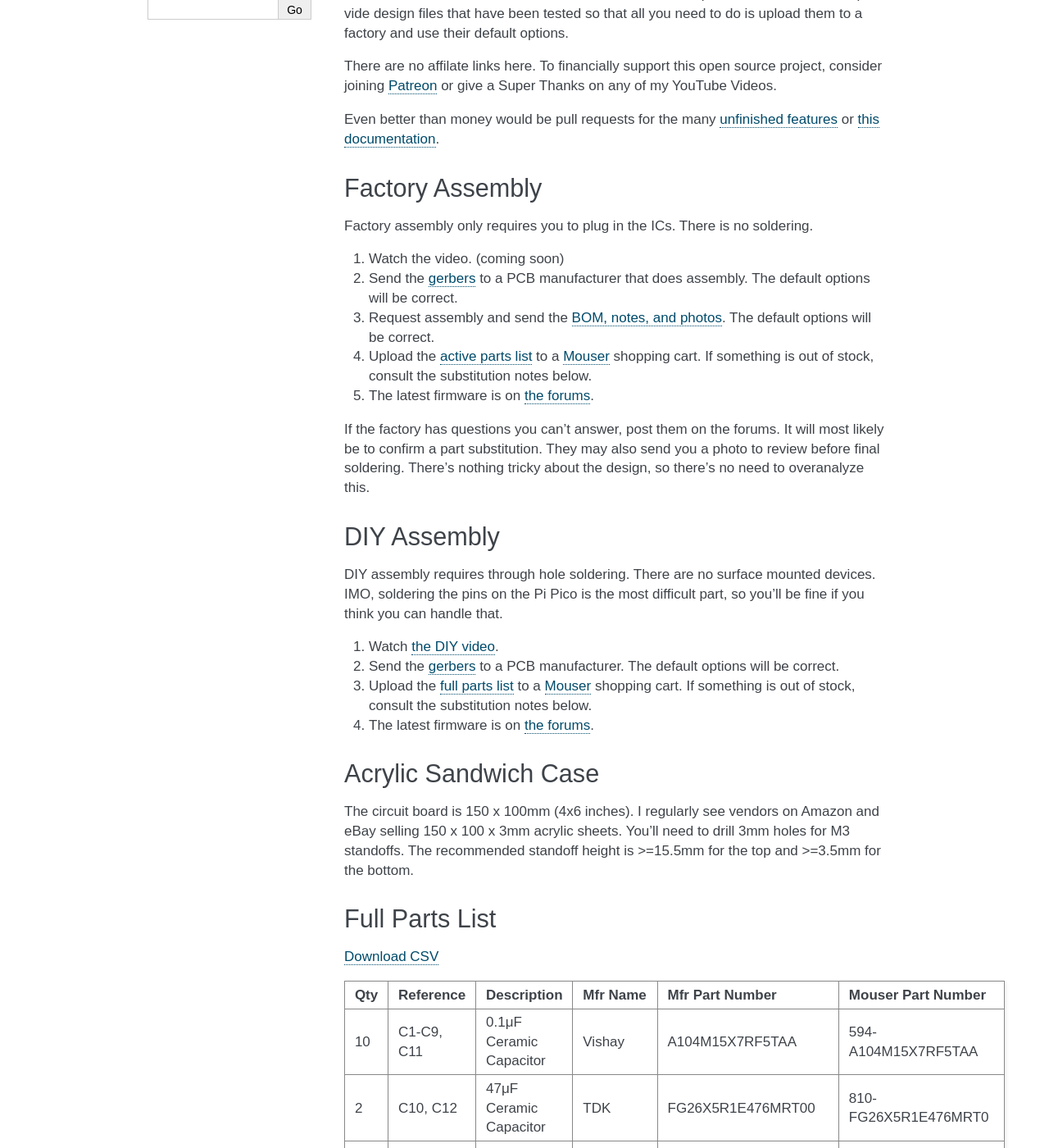
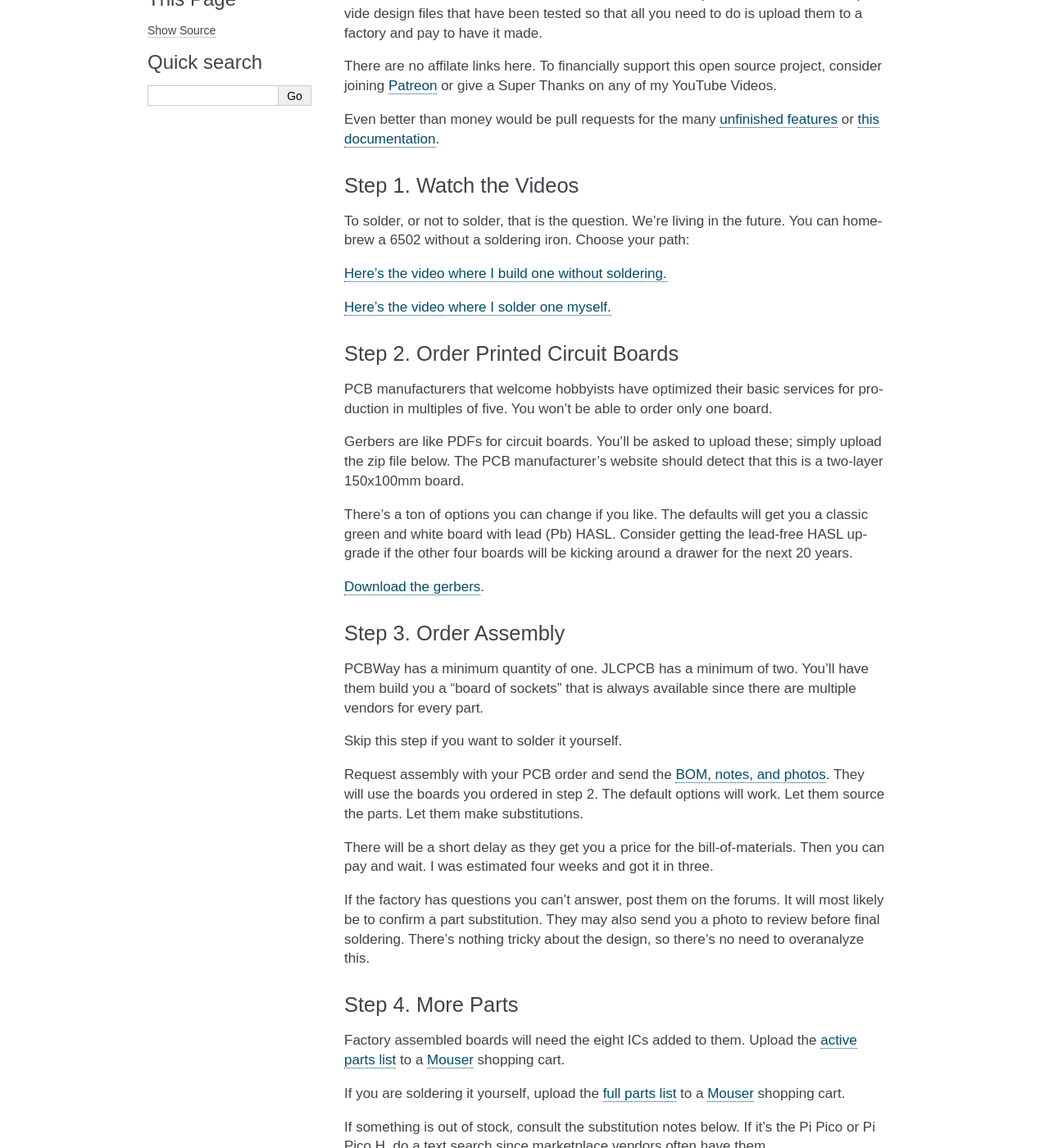
Before and after one commit to picocomputer/picocomputer.github.io, a Sphinx documentation site: the page built from docs/source/hardware.rst, in a window 1280 px wide and 1400 px high, scrolled down 396 px. Shown: the whole window at 82% size. Built offline with Sphinx 7.4.7, drawn with Linux system fonts in a browser that asks for light colours; some of the changed text lies outside the part shown.

Commit message:
assembly steps

```diff
--- a/docs/source/hardware.rst
+++ b/docs/source/hardware.rst
@@ -11,47 +11,83 @@
 Buying a Picocomputer
 ---------------------
 
-I do not sell hardware at this time and have no immediate plans to do so. Instead, I provide design files that have been tested so that all you need to do is upload them to a factory and use their default options.
+I do not sell hardware at this time and have no immediate plans to do so. Instead, I provide design files that have been tested so that all you need to do is upload them to a factory and pay to have it made.
 
 There are no affilate links here. To financially support this open source project, consider joining `Patreon <https://www.patreon.com/rumbledethumps>`_ or give a Super Thanks on any of my YouTube Videos.
 
 Even better than money would be pull requests for the many `unfinished features <https://github.com/picocomputer/rp6502/issues>`_ or `this documentation <https://github.com/picocomputer/picocomputer.github.io>`_.
 
-Factory Assembly
-----------------
+Step 1. Watch the Videos
+========================
 
-Factory assembly only requires you to plug in the ICs. There is no soldering.
+To solder, or not to solder, that is the question. We're living in the future. You can homebrew a 6502 without a soldering iron. Choose your path:
 
-1. Watch the video. (coming soon)
-2. Send the `gerbers <_static/gerbers.zip>`_ to a PCB manufacturer that does assembly. The default options will be correct.
-3. Request assembly and send the `BOM, notes, and photos <_static/assembly.zip>`_. The default options will be correct.
-4. Upload the `active parts list <_static/active.csv>`_ to a `Mouser <https://mouser.com>`_ shopping cart. If something is out of stock, consult the substitution notes below.
-5. The latest firmware is on `the forums <https://github.com/orgs/picocomputer/discussions/4>`_.
+`Here's the video where I build one without soldering. <https://youtu.be/4CjouKoCMUw>`_
+
+`Here's the video where I solder one myself. <https://youtu.be/bwgLXEQdq20>`_
+
+Step 2. Order Printed Circuit Boards
+====================================
+
+PCB manufacturers that welcome hobbyists have optimized their basic services for production in multiples of five. You won't be able to order only one board.
+
+Gerbers are like PDFs for circuit boards. You'll be asked to upload these; simply upload the zip file below. The PCB manufacturer's website should detect that this is a two-layer 150x100mm board.
+
+There's a ton of options you can change if you like. The defaults will get you a classic green and white board with lead (Pb) HASL. Consider getting the lead-free HASL upgrade if the other four boards will be kicking around a drawer for the next 20 years.
+
+`Download the gerbers <_static/rp6502-reva-gerbers.zip>`_.
+
+Step 3. Order Assembly
+======================
+
+PCBWay has a minimum quantity of one. JLCPCB has a minimum of two. You'll have them build you a "board of sockets" that is always available since there are multiple vendors for every part.
+
+Skip this step if you want to solder it yourself.
+
+Request assembly with your PCB order and send the `BOM, notes, and photos <_static/rp6502-reva-assembly.zip>`_. They will use the boards you ordered in step 2. The default options will work. Let them source the parts. Let them make substitutions.
+
+There will be a short delay as they get you a price for the bill-of-materials. Then you can pay and wait. I was estimated four weeks and got it in three.
 
 If the factory has questions you can't answer, post them on the forums. It will most likely be to confirm a part substitution. They may also send you a photo to review before final soldering. There's nothing tricky about the design, so there's no need to overanalyze this.
 
-DIY Assembly
-------------
+Step 4. More Parts
+==================
 
-DIY assembly requires through hole soldering. There are no surface mounted devices. IMO, soldering the pins on the Pi Pico is the most difficult part, so you'll be fine if you think you can handle that.
+Factory assembled boards will need the eight ICs added to them. Upload the `active parts list <_static/rp6502-reva-active.csv>`_ to a `Mouser <https://mouser.com>`_ shopping cart.
 
-1. Watch `the DIY video <https://youtu.be/bwgLXEQdq20>`_.
-2. Send the `gerbers <_static/gerbers.zip>`_ to a PCB manufacturer. The default options will be correct.
-3. Upload the `full parts list <_static/parts.csv>`_ to a `Mouser <https://mouser.com>`_ shopping cart. If something is out of stock, consult the substitution notes below.
-4. The latest firmware is on `the forums <https://github.com/orgs/picocomputer/discussions/4>`_.
+If you are soldering it yourself, upload the `full parts list <_static/rp6502-reva-full.csv>`_ to a `Mouser <https://mouser.com>`_ shopping cart.
+
+If something is out of stock, consult the substitution notes below. If it's the Pi Pico or Pi Pico H, do a text search since marketplace vendors often have them.
+
+Step 5. Pi Pico Firmware
+=========================
+
+`Download <https://github.com/picocomputer/discussions/files/11683923/2023-06-07-rp6502.uf2.zip>`_ the UF2 files.
+
+To load firmware on a Pi Pico, hold its BOOTSEL button down while plugging it into a computer. The Pi Pico will appear as a storage device. Copy the VGA UF2 file to make a Pico VGA and the RIA UF2 file to make a Pico RIA. It should take less than 15 seconds to copy. The LED turns on when done.
 
 Acrylic Sandwich Case
 ---------------------
 
-The circuit board is 150 x 100mm (4x6 inches). I regularly see vendors on Amazon and eBay selling 150 x 100 x 3mm acrylic sheets. You'll need to drill 3mm holes for M3 standoffs. The recommended standoff height is >=15.5mm for the top and >=3.5mm for the bottom.
+The circuit board is 150 x 100mm (4x6 inches). I regularly see vendors on Amazon and eBay selling 150 x 100 x 3mm acrylic sheets. You'll need to drill 3mm holes for M3 standoffs. The recommended standoff height is >=16mm for the top and >=3.5mm for the bottom.
 
 Full Parts List
 ---------------
 
-`Download CSV <_static/parts.csv>`_
+`All Parts CSV <_static/rp6502-reva-full.csv>`_
 
 .. csv-table::
-   :file: _static/parts.csv
+   :file: _static/rp6502-reva-full.csv
+   :header-rows: 1
+
+
+Active Parts List
+-----------------
+
+`Active Parts CSV <_static/rp6502-reva-active.csv>`_
+
+.. csv-table::
+   :file: _static/rp6502-reva-active.csv
    :header-rows: 1
 
 
```
Also changed, not shown: docs/source/_static/rp6502-reva-active.csv (renamed from docs/source/_static/active.csv), docs/source/_static/rp6502-reva-full.csv (renamed from docs/source/_static/parts.csv), 4 other files.
